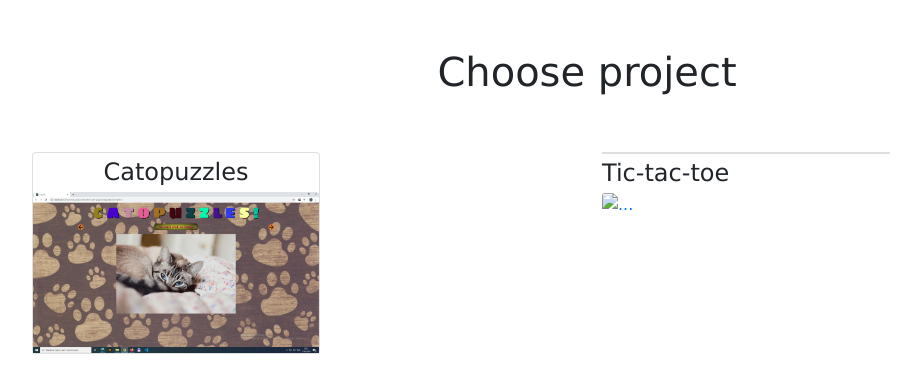
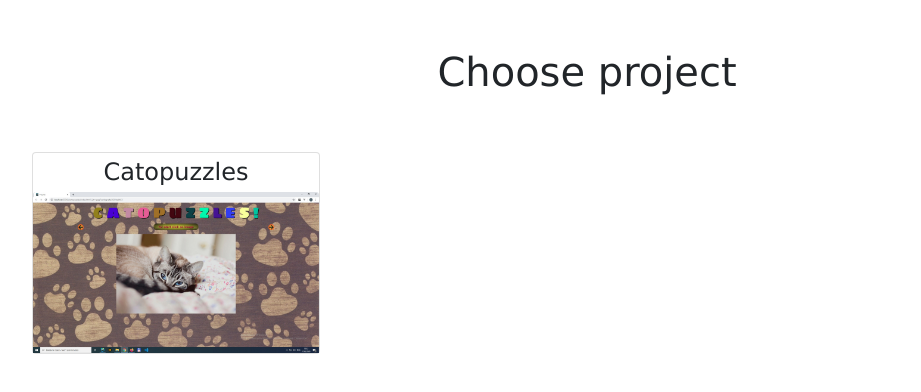
Before and after one commit to Cestrus/Cestrus.github.io, a plain HTML site: page index.html in a window 1280 px wide. Shown: the whole page, without its empty margins (53-974 px from the left). Drawn offline with nearby package versions, Linux system fonts and the light colour scheme.

Commit message:
delete tic-tac-toe_react

```diff
--- a/index.html
+++ b/index.html
@@ -23,14 +23,6 @@
                     </a>
                 </div>
             </div>
-            <div class="col">
-                <div class="card" style="width: 18rem;"></div>
-                    <p class="h4">Tic-tac-toe</p>
-                    <a href="tic-tac-toe_react/public/index.html" >
-                        <img src="" class="card-img-top" alt="...">
-                    </a>
-                </div>
-            </div>
         </div>
     </div>
 </body>
```
